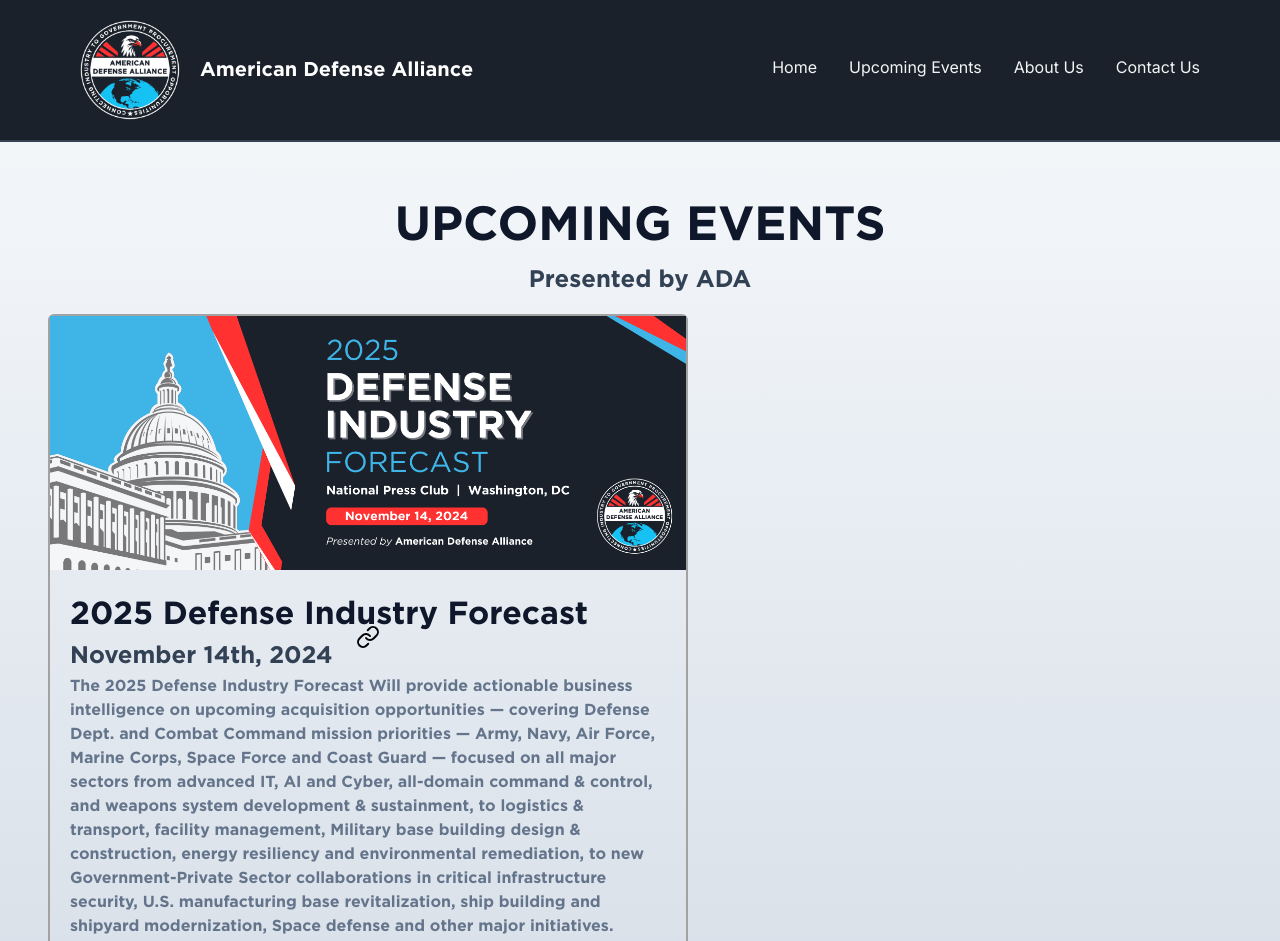
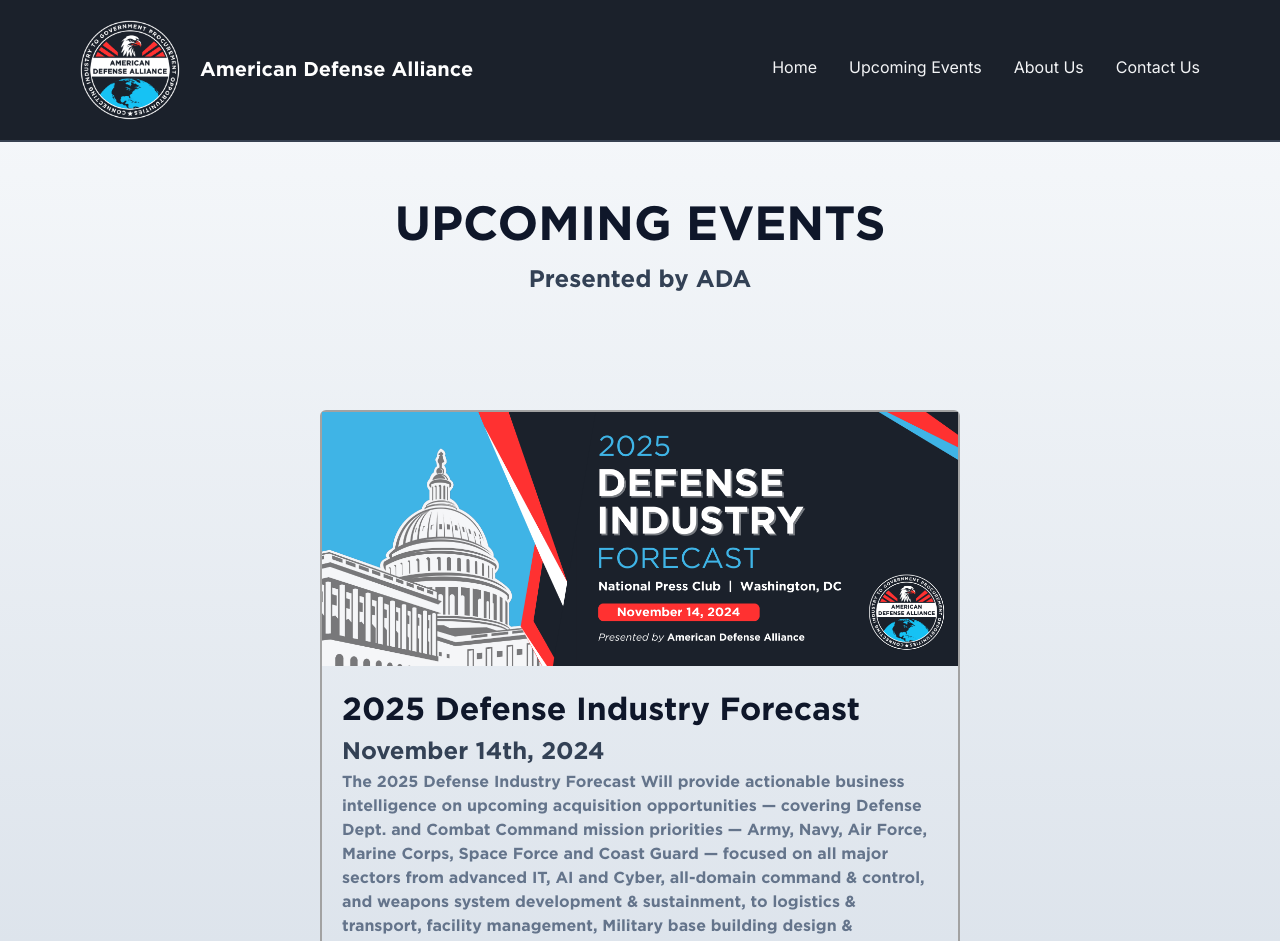
Before and after one commit to masonym/ada-website, a Next.js app: page /events in a window 1280 px wide. Shown: the top 941 px of the page. Built offline with nearby package versions, Linux system fonts and the light colour scheme.

Commit message:
Fixed upcoming events page having wrong import for Link

```diff
--- a/src/app/events/page.tsx
+++ b/src/app/events/page.tsx
@@ -1,7 +1,8 @@
 import { EVENTS } from '@/constants/events'
 import React from 'react'
 import EventCard from '../components/EventCard'
-import { ArrowRight, Link } from 'lucide-react'
+import { ArrowRight } from 'lucide-react'
+import Link from 'next/link'
 
 const page = () => {
     return (
@@ -9,6 +10,7 @@ const page = () => {
             <h1 className="text-[48px] font-gotham font-bold mb-0 text-slate-900 text-center">UPCOMING EVENTS</h1>
             <h2 className="text-[24px] font-gotham font-bold mb-4 text-slate-700 text-center">Presented by ADA</h2>
 
+            <section id="upcoming-events" className="max-container flex flex-col items-center mt-24 mb-16">
                 <div className="flex lg:flex-row flex-col gap-10 mx-12">
                     {EVENTS.map(event => (
                         <div key={event.id} className="relative group">
@@ -22,6 +24,7 @@ const page = () => {
                             <div className="absolute inset-0 bg-blue-600 bg-opacity-0 group-hover:bg-opacity-20 transition-all duration-300 rounded-lg flex items-center justify-center">
                                 <Link
                                     href={`/events/${event.slug}`}
+                                    scroll={false}
                                 >
                                     <div className="bg-white text-blue-600 px-6 py-3 rounded-full font-bold text-lg opacity-0 group-hover:opacity-100 transition-all duration-300 transform translate-y-4 group-hover:translate-y-0 flex items-center">
                                         Learn More <ArrowRight className="ml-2" />
@@ -31,6 +34,7 @@ const page = () => {
                         </div>
                     ))}
                 </div>
+            </section>
         </div>
 
     )
```
Lines whose indentation alone changed are shown as unchanged.
